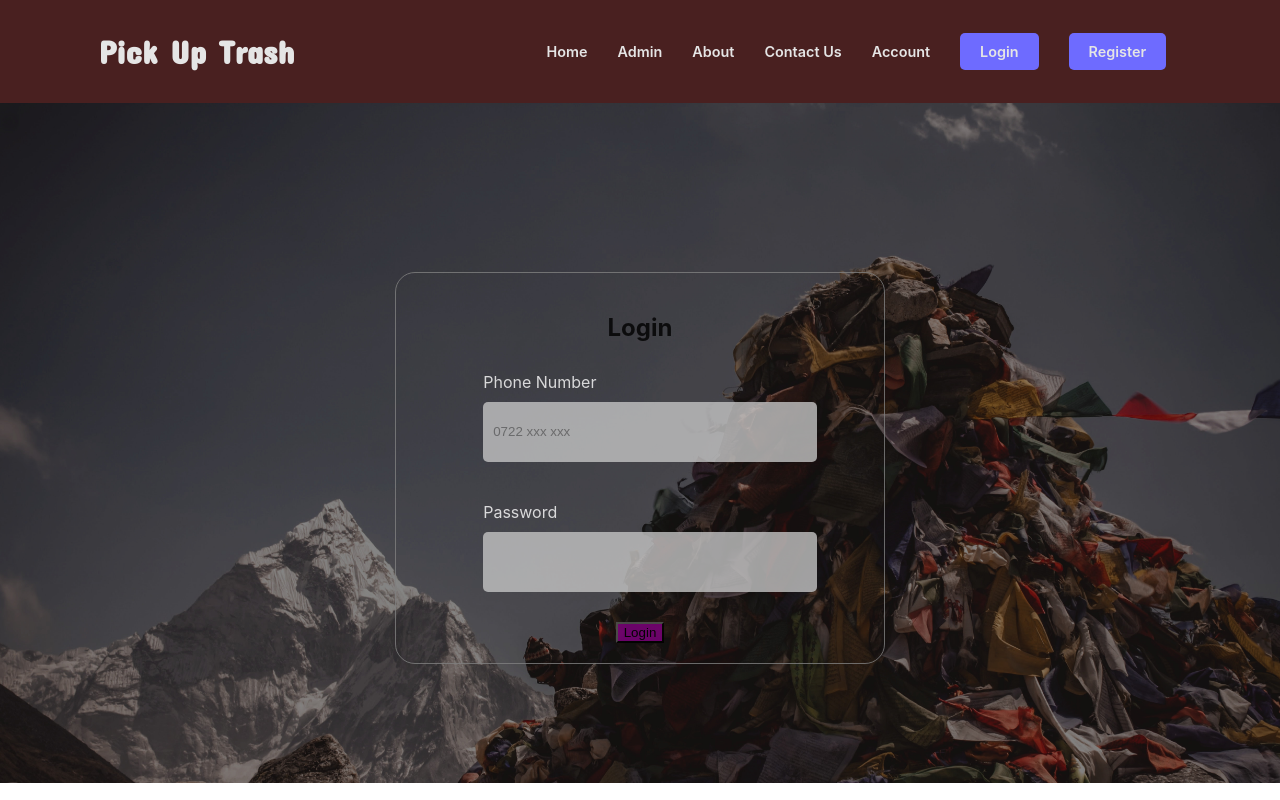
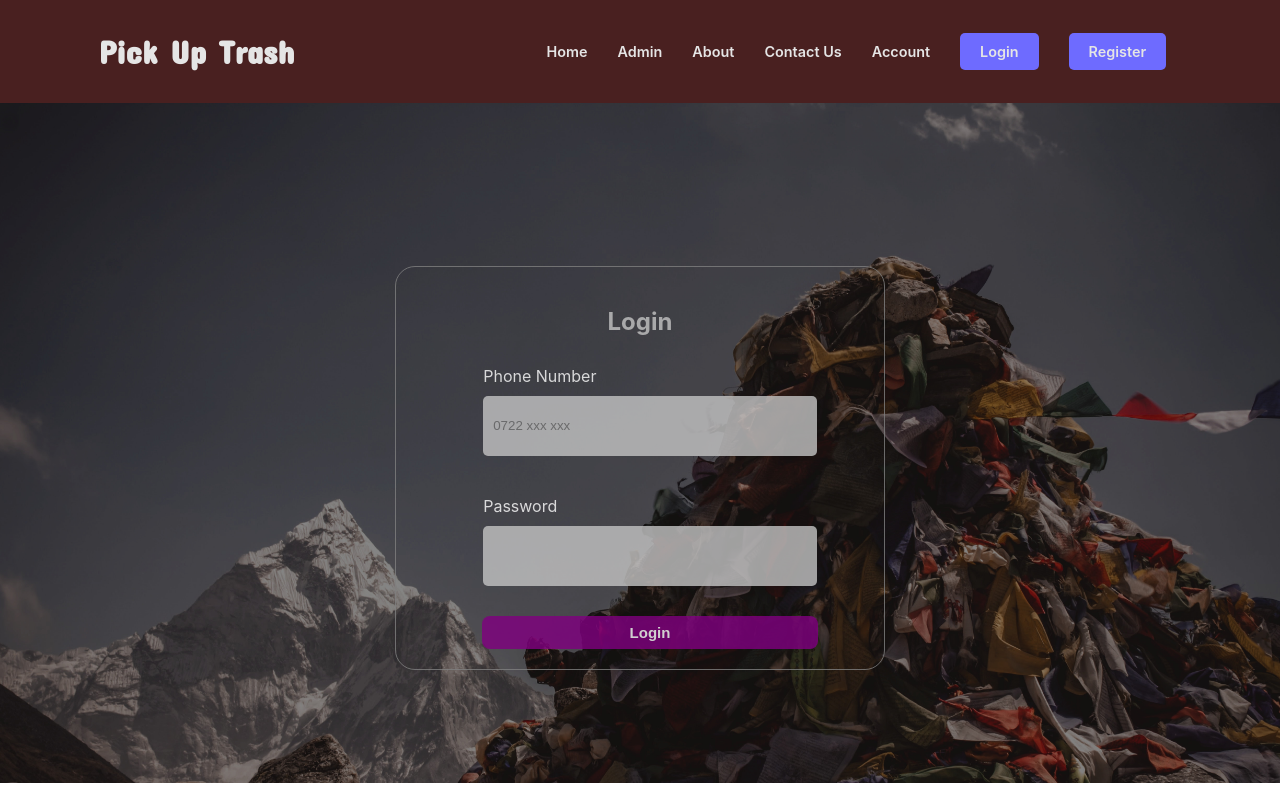
Before and after one commit to kiborgok/pick-up-trash, a React (Create React App) app: page /login in a window 1280 px wide. Built offline with nearby package versions, Linux system fonts and the light colour scheme.

Commit message:
style:styling of login- button

```diff
--- a/src/components/login/login.css
+++ b/src/components/login/login.css
@@ -5,6 +5,7 @@
     background-image: url(/public/bgImage.jpg);
     height: 85vh;
     background-size: cover;
+    color: #C4C4C4;
     }
 
 form{
@@ -39,5 +40,15 @@ form > div > input{
 
 .login-submit-btn{
     background-color: purple;
+    padding: 8px;
+  background-color: purple;
+  border-radius: 8px;
+  border: none;
+  color: white;
+  font-weight: bold;
+  font-size: 15px;
+  width: 75%;
+  align-items: center;
+  margin-left: 20px;
 
 }
```
